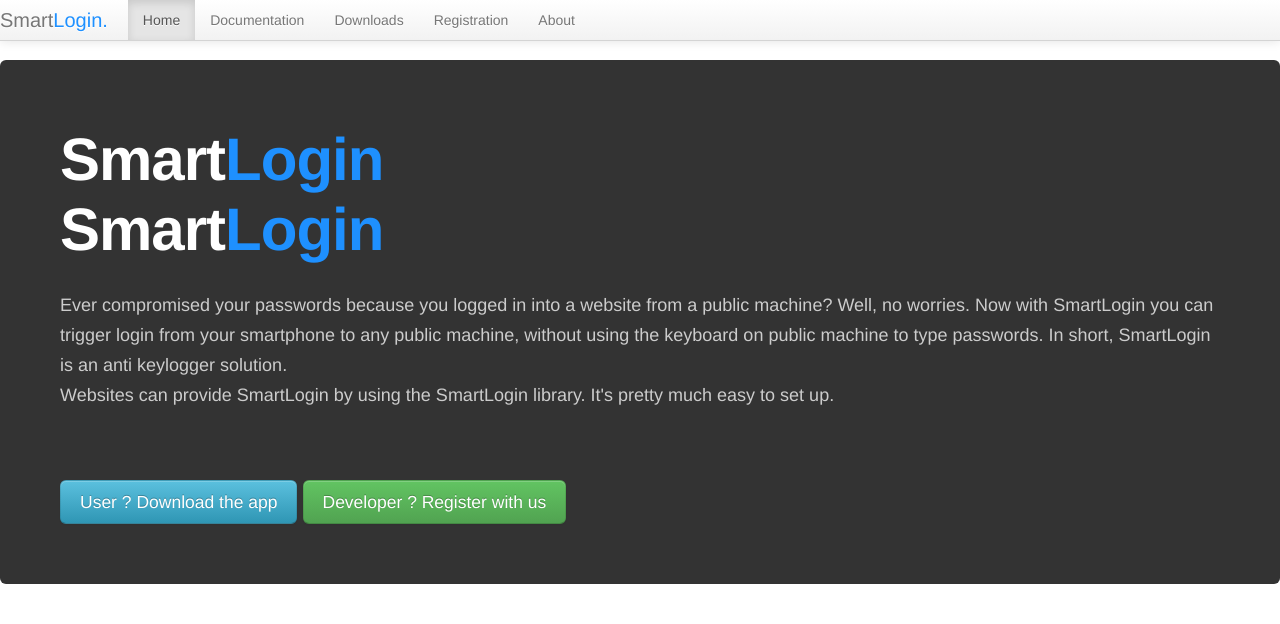
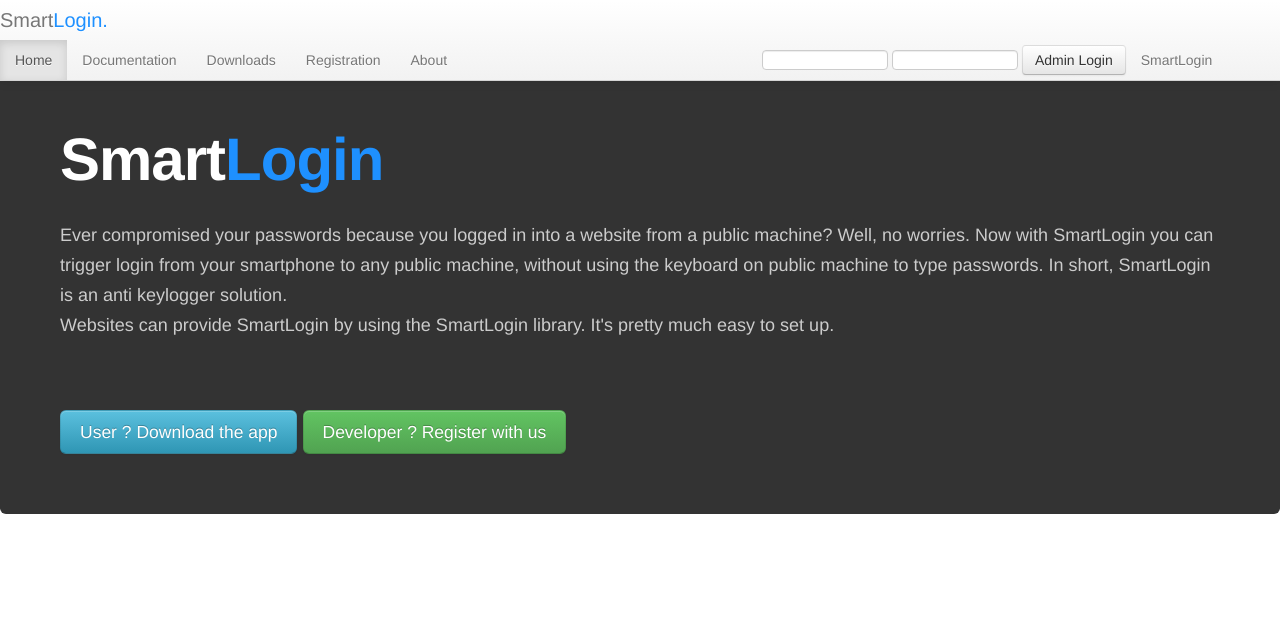
Before and after one commit to ajhub/smartlogin, a PHP site: page / in a window 1280 px wide. Shown: the top 624 px of the page. Run offline with PHP 8.4, Linux system fonts and the light colour scheme.

Commit message:
Added admin login form to home page

```diff
--- a/index.php
+++ b/index.php
@@ -44,12 +44,14 @@ else
 ?>
 
 
+
 <!DOCTYPE html>
 <html>
 <head>
     <title>Tabbed Content</title>
     <script src="js/tabcontent.js" type="text/javascript"></script>
 	<script src="js/bootstrap.js" type="text/javascript"></script>
+
     <link href="css/bootstrap.css" rel="stylesheet" type="text/css" />
 </head>
 <body style="background:white;">
@@ -63,6 +65,14 @@ else
 						<li><a href="#" rel="view3">Downloads</a></li>
 						<li><a href="#" rel="view4">Registration</a></li>
 						<li><a href="#" rel="view5">About</a></li>
+
+						<form class="navbar-form pull-left" method="post" style="padding-left :300px;" action="index.php" >
+							<input type="text" class="span2 offset2" name = "tb_userid">
+							<input type="password" class="span2" name = "tb_pass">
+							<button type="submit" class="btn">Admin Login</button>
+						</form>
+
+						<li><a href="smartloginlibrary/qrlogin.php" >SmartLogin</a></li>
 					</ul>
 			</div>
 		</div>
@@ -72,7 +82,7 @@ else
             <div id="view1" class="tabcontent">
                 <div class="hero-unit">
 					<h1>Smart<text style="color:#1E90FF;">Login</h1>
-					   <h1>Smart<text style="color:#1E90FF;">Login</h1>
+
 					    <br>
 						<p>
 						Ever compromised your passwords because you logged in into a website from a public machine?
@@ -97,7 +107,7 @@ else
 
 		   <div class="well">
 			<div style="padding : 10px 10px 10px 10px;">
-				<b>How to set up?</b>
+				<h3>How to set up?</h3>
                 <p>
 
 				<div class="alert alert-info">
```
